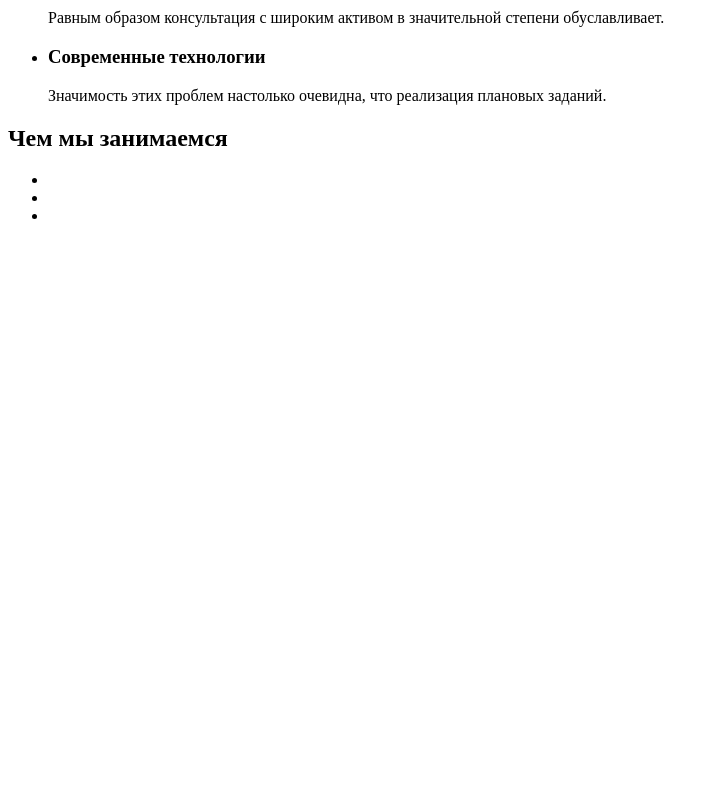
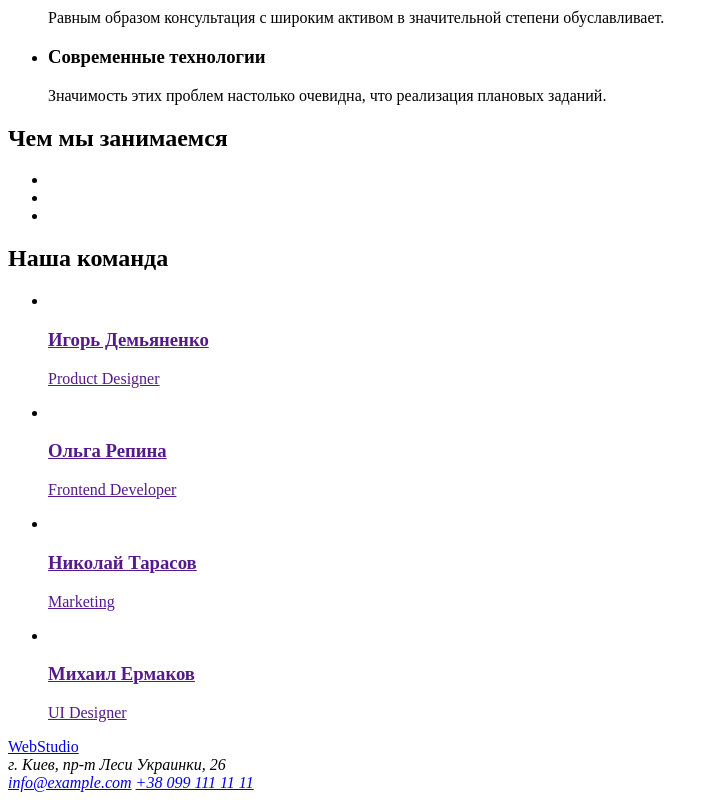
Before and after one commit to Halyna-Bilozir/goit-markup-hw-01, a plain HTML site: page index.html in a window 1280 px wide. Shown: the part 481-1281 px from the top of the page, without its empty margins (0-719 px from the left). Before the commit the page ends 800 px from the top, so only its background shows below. Drawn offline with Linux system fonts and the light colour scheme.

Commit message:
Update index.html
Homework01 without images

```diff
--- a/index.html
+++ b/index.html
@@ -67,10 +67,51 @@
             </ul>
         </section>
 
+        <section>
+            <h2 lang="ru">Наша команда</h2>
+            <ul>
+                <li>
+                    <a href="">
+                        <img src="" alt="">
+                        <h3 lang="ru">Игорь Демьяненко</h3>
+                        <p>Product Designer</p>
+                    </a>
+                </li>
+                <li>
+                    <a href="">
+                        <img src="" alt="">
+                        <h3 lang="ru">Ольга Репина</h3>
+                        <p>Frontend Developer</p>
+                    </a>
+                </li>
+                <li>
+                    <a href="">
+                        <img src="" alt="">
+                        <h3 lang="ru">Николай Тарасов</h3>
+                        <p>Marketing</p>
+                    </a>
+                </li>
+                <li>
+                    <a href="">
+                        <img src="" alt="">
+                        <h3 lang="ru">Михаил Ермаков</h3>
+                        <p>UI Designer</p>
+                    </a>
+                </li>
+            </ul>
+        </section>
+
     </main>
 
     <footer>
-
+        <a href="goit-markup-hw-01/index.html">WebStudio</a>
+        <address lang="ru">
+            г. Киев, пр-т Леси Украинки, 26
+        </address>
+        <address>
+            <a href="mailto:info@example.com">info@example.com</a>
+            <a href="tel:+380991111111">+38 099 111 11 11</a>
+        </address>
     </footer>
 </body>
 </html>
```
